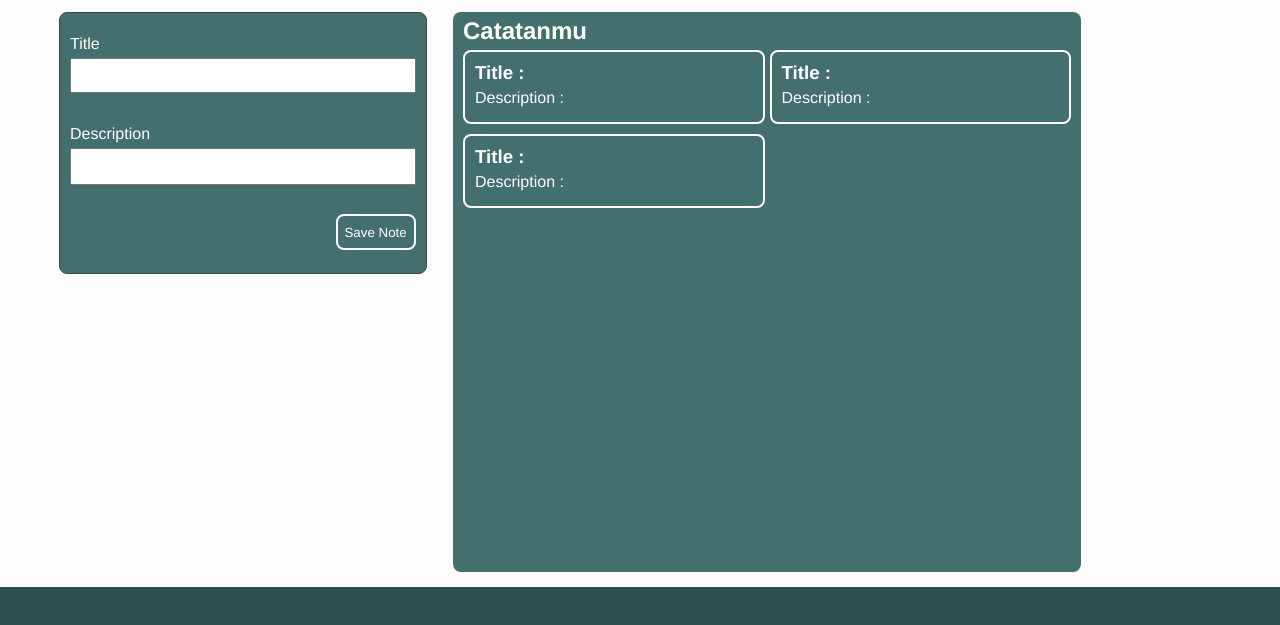
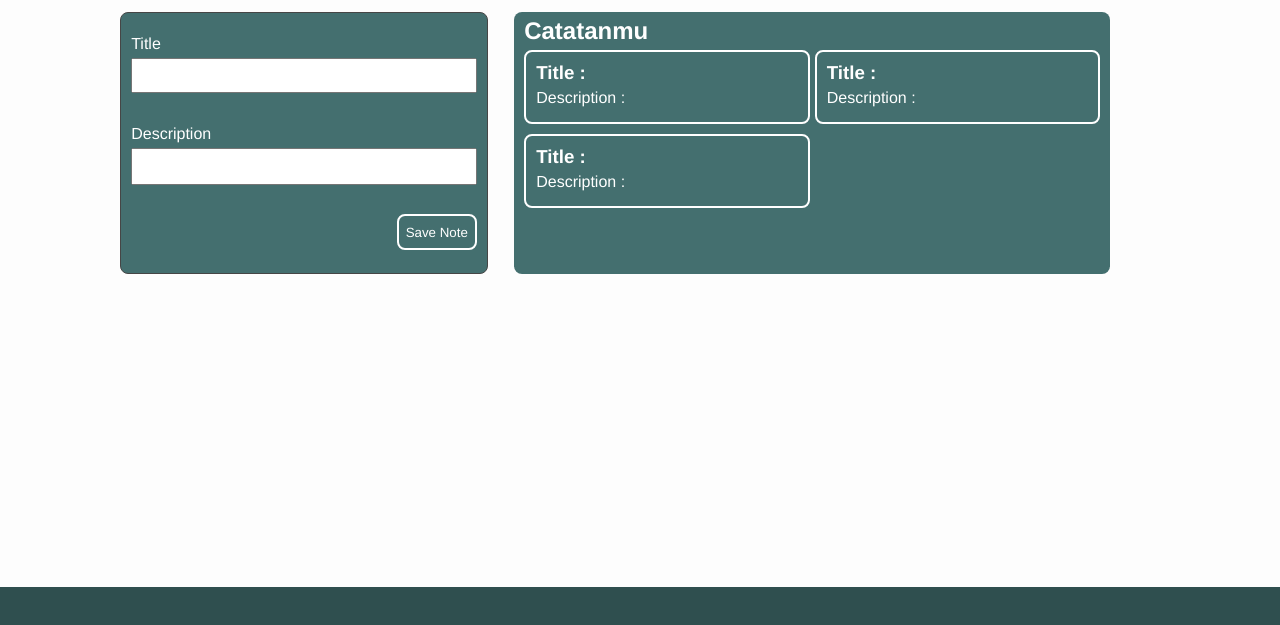
Before and after one commit to srmpandejlaki/notes-app-DS, a plain HTML site: page index.html in a window 1280 px wide. Shown: the part 149-774 px from the top of the page. Drawn offline with Linux system fonts and the light colour scheme.

Commit message:
fix defaultnya

```diff
--- a/source/style.css
+++ b/source/style.css
@@ -30,14 +30,15 @@
 }
 
 .container {
-  width: 90%;
-  margin: 15px 0;
+  width: 98%;
+  margin: 15px 10px;
 
   display: grid;
   grid-template-columns: 30vw 50vw;
   column-gap: 10px;
 
   justify-content: center;
+  align-content: space-between;
 }
 
 button {
@@ -110,7 +111,7 @@
 }
 
 .notesData {
-  width: 95%;
+  width: 90%;
   height: auto;
 
   background-color: hsl(180, 24%, 35%);
```
